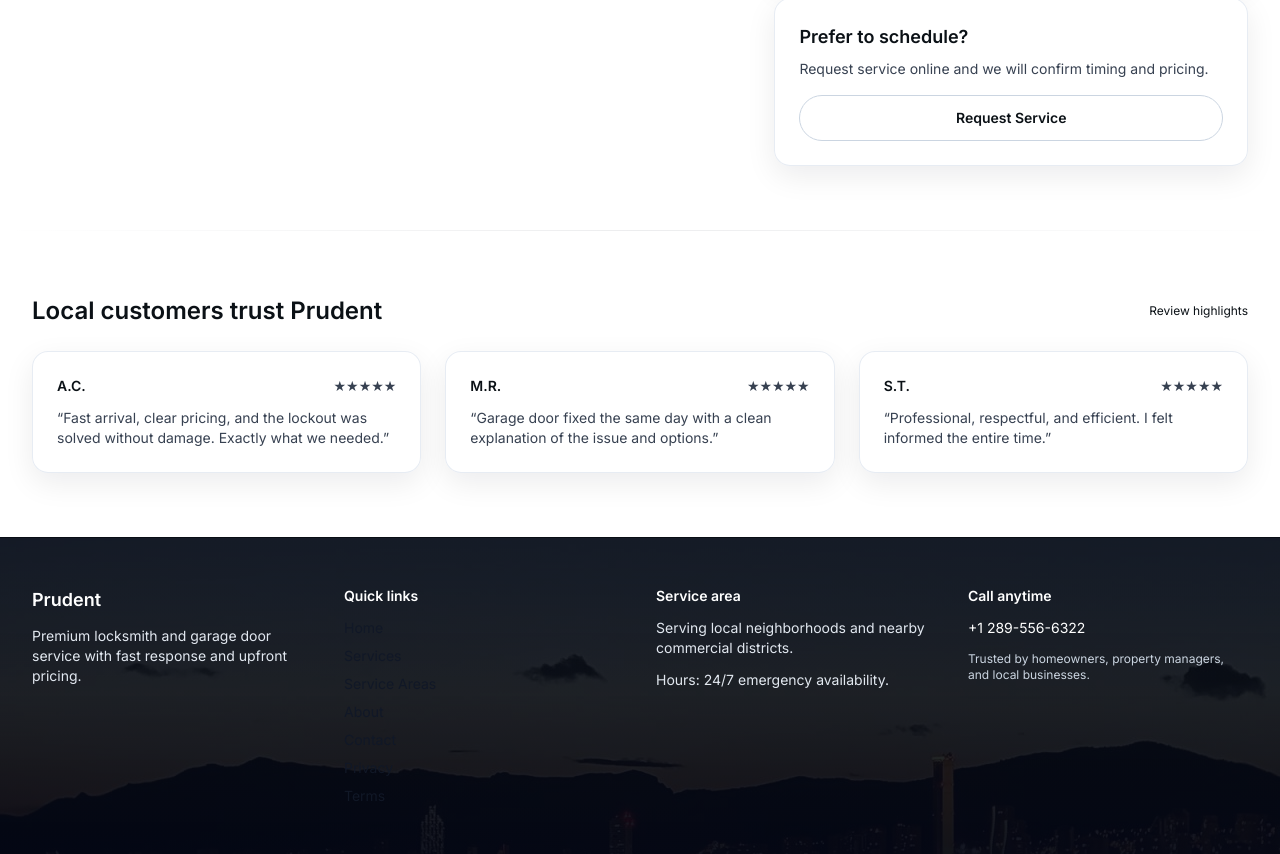
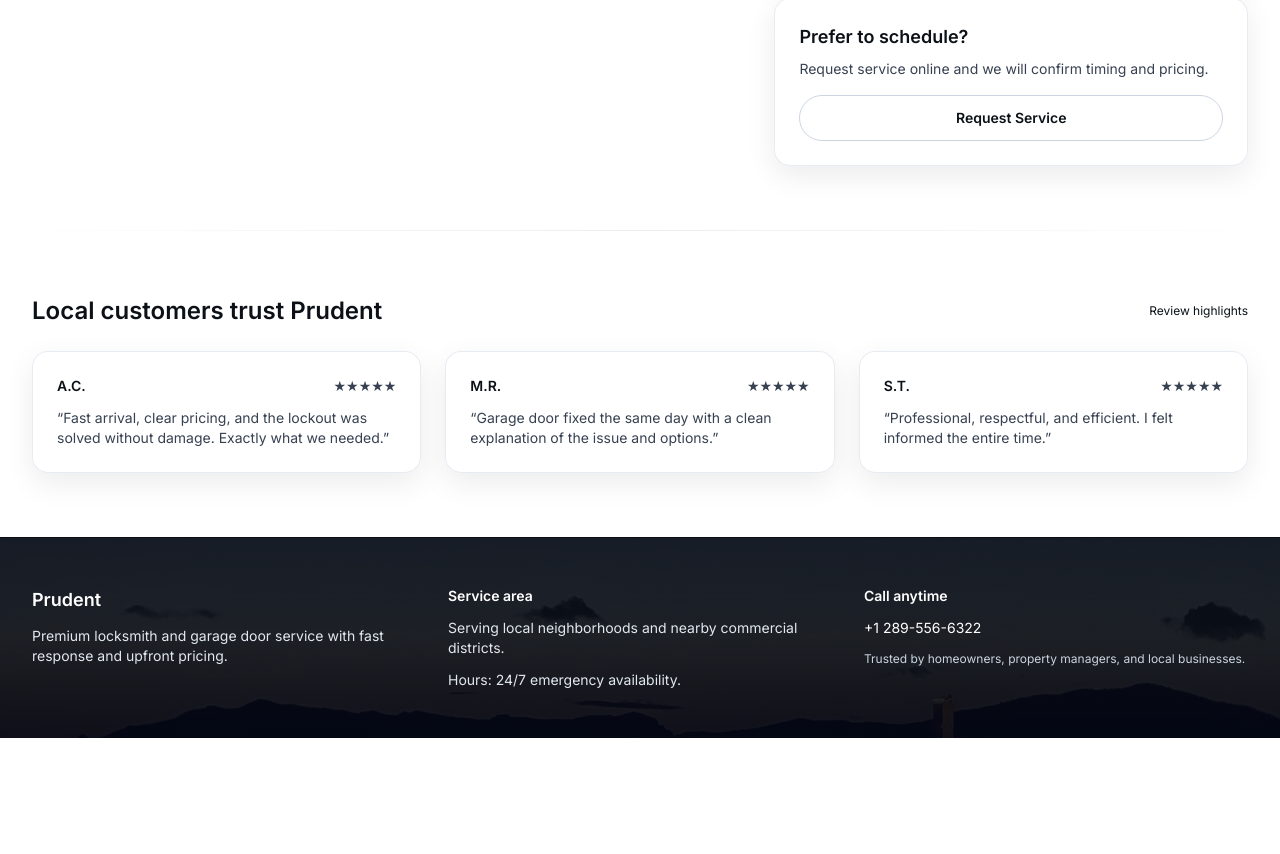
Before and after one commit to asad0111f/Prudent-Locksmith, a Next.js app: page / in a window 1280 px wide. Shown: the part 2917-3771 px from the top of the page. After the commit the page ends 3655 px from the top, so only its background shows below. Built offline with nearby package versions, Linux system fonts and the light colour scheme; no server answers.

Commit message:
Remove footer quick links

```diff
--- a/components/footer.tsx
+++ b/components/footer.tsx
@@ -18,24 +18,12 @@ export function Footer() {
       />
       <div className="pointer-events-none absolute inset-0 bg-gradient-to-b from-slate-950/40 via-slate-950/30 to-slate-950/70" aria-hidden="true" />
       <Container>
-        <div className="relative grid gap-8 py-12 md:grid-cols-4">
+        <div className="relative grid gap-8 py-12 md:grid-cols-3">
           <div>
             <p className="text-lg font-semibold text-white">Prudent</p>
             <p className="mt-3 text-sm text-slate-200">
               Premium locksmith and garage door service with fast response and upfront pricing.
             </p>
-          </div>
-          <div>
-            <p className="text-sm font-semibold text-white">Quick links</p>
-            <ul className="mt-3 space-y-2 text-sm text-slate-200">
-              <li><Link href="/" className="transition hover:text-white">Home</Link></li>
-              <li><Link href="/services" className="transition hover:text-white">Services</Link></li>
-              <li><Link href="/service-areas" className="transition hover:text-white">Service Areas</Link></li>
-              <li><Link href="/about" className="transition hover:text-white">About</Link></li>
-              <li><Link href="/contact" className="transition hover:text-white">Contact</Link></li>
-              <li><Link href="/privacy" className="transition hover:text-white">Privacy</Link></li>
-              <li><Link href="/terms" className="transition hover:text-white">Terms</Link></li>
-            </ul>
           </div>
           <div>
             <p className="text-sm font-semibold text-white">Service area</p>
```
